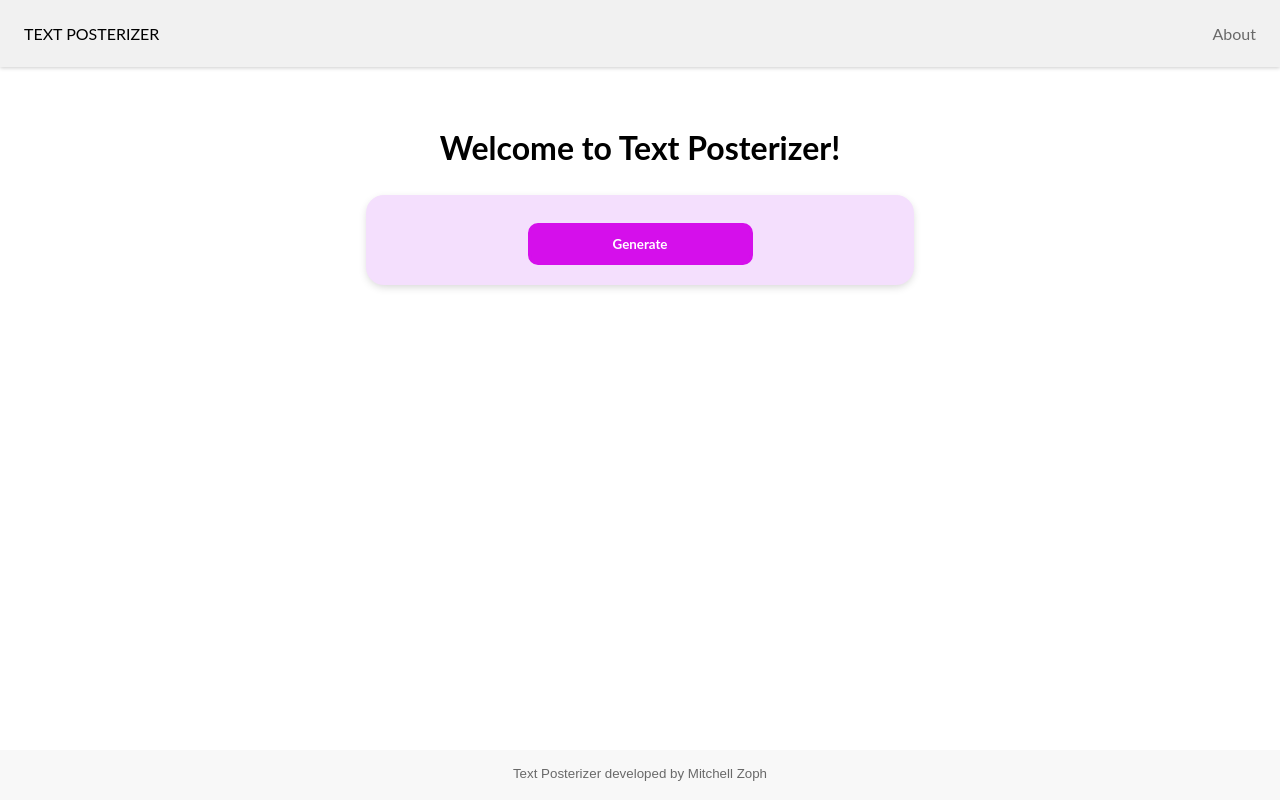
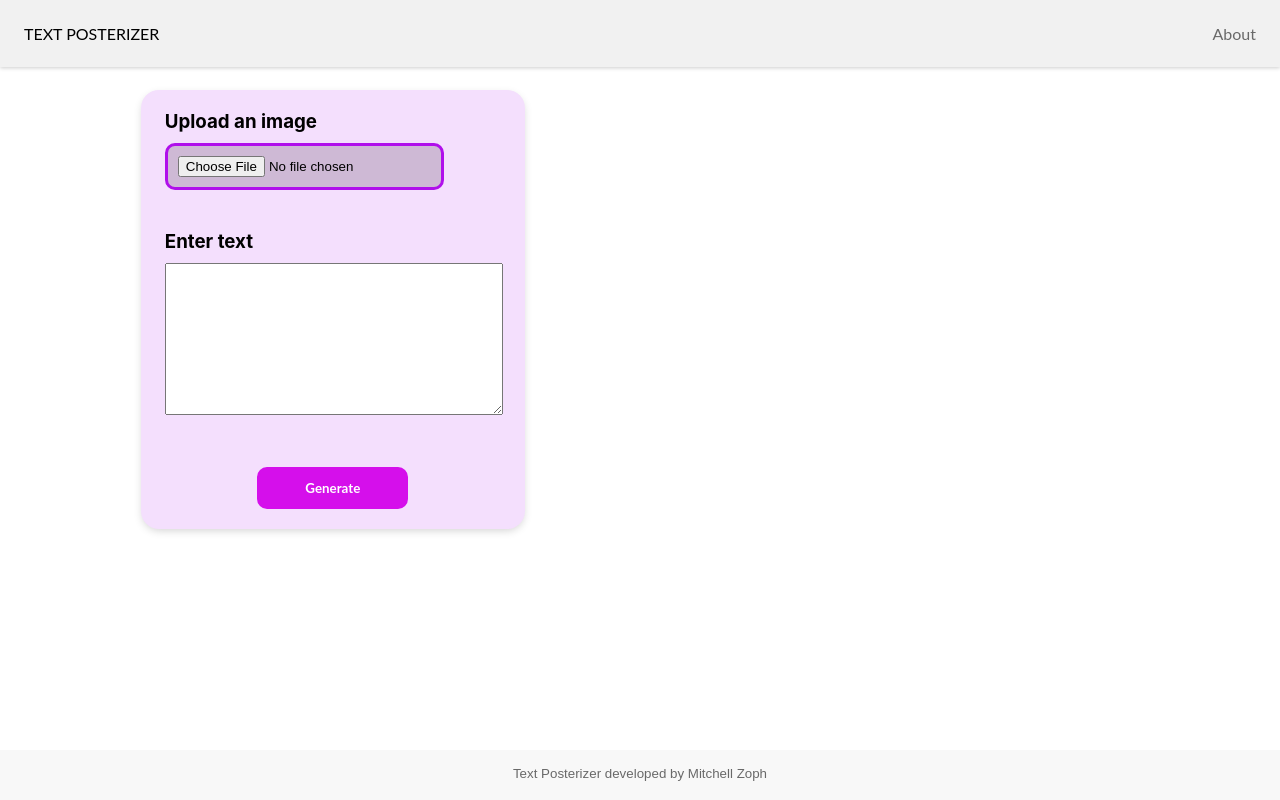
Before and after one commit to MitchellZ/Text-Posterizer, a React (Create React App) app: page / in a window 1280 px wide. Built offline with nearby package versions, Linux system fonts and the light colour scheme.

Commit message:
Add upload form

```diff
--- a/src/App.css
+++ b/src/App.css
@@ -18,6 +18,20 @@ body {
 h1,
 p {
   font-family: Lato;
+}
+
+.grid-container {
+  display: flex;
+  grid-template-columns: auto auto auto;
+}
+
+.grid-item {
+  display: flexbox;
+  min-width: 30%;
+  width: auto;
+  max-width: 45vw;
+  padding: 10px;
+  margin: 0 auto;
 }
 
 .nav {
@@ -78,91 +92,49 @@ p {
   width: 70%;
 }
 
-.answer_key {
-  padding: 10px 24px 28px 24px;
-  text-align: center;
-  display: block;
-  margin-left: auto;
-  margin-right: auto;
-  width: 70%;
-}
-
-@media only screen and (min-width: 598px) {
 .parameters_form {
   display: block;
   padding: 20px 24px 20px 24px;
   border-radius: 18px;
-    margin-left: auto;
+  margin-left: 1vw;
   margin-right: auto;
   margin-bottom: 28px;
-    width: 500px;
+  width: calc(100% - 48px);
+  max-width: 400px;
   background-color: #f4dffd;
   box-shadow: 0px 3px 10px -2px rgba(0, 0, 0, 0.2);
+}
+
+.parameters_form img {
+  width: auto;
+  max-height: 132px;
 }
 
 .parameters_form select {
   padding: 10px;
   width: 45%;
   background-color: white;
-    border: 3px solid #0fb3eb;
+  border: 3px solid #b00feb;
   border-radius: 10px;
 }
 
 .parameters_form input {
   box-sizing: border-box;
   padding: 10px;
-    width: 45%;
-    background-color: white;
-    border: 3px solid #0fb3eb;
+  width: auto;
+  background-color: #ceb9d5;
+  border: 3px solid #b00feb;
   border-radius: 10px;
 }
 
-  .parameters_form input.invalid{
-    border: 3px solid red;
+.parameters_form textarea {
+  width: 100%;
+  height: 150px;
 }
 
-  .input_item{
+.input_item {
   margin-top: 8px;
   margin-bottom: 24px;
-  }
-}
-
-@media only screen and (max-width: 598px) {
-  .parameters_form {
-    display: block;
-    padding: 20px 24px 20px 24px;
-    border-radius: 18px;
-    margin-left: 15px;
-    margin-right: 15px;
-    background-color: #dff5fd;
-    box-shadow: 0px 3px 10px -2px rgba(0, 0, 0, 0.2);
-  }
-
-  .parameters_form select {
-    padding: 10px;
-    width: 65%;
-    background-color: white;
-    border: 3px solid #0fb3eb;
-    border-radius: 10px;
-  }
-
-  .parameters_form input {
-    box-sizing: border-box;
-    padding: 10px;
-    width: 65%;
-    background-color: white;
-    border: 3px solid #0fb3eb;
-    border-radius: 10px;
-  }
-
-  .parameters_form input.invalid{
-    border: 3px solid red;
-  }
-
-  .input_item{
-    margin-top: 8px;
-    margin-bottom: 24px;
-  }
 }
 
 .parameters_form select:hover {
@@ -209,32 +181,63 @@ input {
   scroll-margin-top: 100px;
 }
 
-input:focus{
+input:focus {
   outline: none;
 }
 
-select:focus{
+select:focus {
   outline: none;
 }
 
-#form_error{
-  color: red;
-  font-style: italic;
-  font-weight: normal;
-  font-size: 11pt;
-  margin-top: 8px;
-}
-
-.noResults{
-  margin-left: 15px;
-  margin-right: 15px;
-  text-align: center;
-  line-height: 1.5;
+#small-spacer {
+  height: 10px;
 }
 
 #spacer {
-  height: 70px;
+  height: 40px;
 }
+
+.image-with-text-container {
+  position: relative;
+  display: inline-block;
+  margin: 0 5%;
+}
+
+.image-with-text-container img {
+  /* fit image from inline block */
+  width: 100%;
+  max-width: 60vw;
+  height: auto;
+  max-height: 80vh;
+
+  /* center image */
+  display: block;
+  margin: 0 auto;
+
+  user-select: none;
+}
+
+.overlay-text {
+  position: absolute;
+  top: 0;
+  left: 0;
+  width: calc(100% - 20px);
+  padding: 10px;
+  margin: auto;
+  /* font-family: monospace; */
+  text-align: justify;
+  text-align-last: justify;
+  line-height: auto;
+  font-size: 30.1px;
+  color: white;
+  pointer-events: none; /* To allow clicking through the text */
+  /* List all mix-blend-modes */
+  /* https://developer.mozilla.org/en-US/docs/Web/CSS/mix-blend-mode */
+
+  mix-blend-mode: multiply;
+  background-color: rgba(182, 182, 182, 0.9);
+}
+
 
 footer {
   position: relative;
@@ -252,204 +255,13 @@ footer li {
   padding: 16px;
 }
 
-@media only screen and (min-width: 598px) {
-  .slide {
-    margin-left: 6%;
-    margin-right: 6%;
-    background-color: black;
-  }
-
-  .slides {
-    display: flex;
-    place-items: center;
-    justify-content: center;
-    position: relative;
-    z-index: 1;
-    margin-left: auto;
-    margin-right: auto;
-    margin-bottom: 28px;
-    width: 500px;
-    aspect-ratio: 16/9;
-    background-color: black;
-  }
-
-  #slideText {
-    color: white;
-    font-weight: bold;
-    font-family: Verdana, Geneva, Tahoma, sans-serif;
-    text-align: center;
-  }
-
-  .answerKey {
-    display: flex;
-    place-items: center;
-    justify-content: center;
-    margin: auto;
-    width: 468px;
-  }
-
-  .keyLink {
-    box-sizing: border-box;
-    margin-top: 8px;
-    margin-bottom: 24px;
-    width: 380px;
-    border: 3px solid #0fb3eb;
-    border-radius: 10px;
-  }
-}
-
-@media only screen and (max-width: 598px) {
-  .slide {
-    margin-left: 6%;
-    margin-right: 6%;
-    background-color: black;
-  }
-
-  .slides {
-    display: flex;
-    place-items: center;
-    justify-content: center;
-    position: relative;
-    z-index: 1;
-    margin-left: 15px;
-    margin-right: 15px;
-    margin-bottom: 28px;
-    width: auto;
-    aspect-ratio: 16/9;
-    background-color: black;
-  }
-
-  #slideText {
-    color: white;
-    font-weight: bold;
-    font-family: Verdana, Geneva, Tahoma, sans-serif;
-    text-align: center;
-  }
-
-  .answerKey {
-    display: flex;
-    place-items: center;
-    justify-content: center;
-    margin-left: 15px;
-    margin-right: 15px;
-    width: auto;
-  }
-
-  .keyDisplay {
-    width: 80%;
-  }
-
-  .keyLink {
-    box-sizing: border-box;
-    margin-top: 8px;
-    margin-bottom: 24px;
-    width: 100%;
-    border: 3px solid #0fb3eb;
-    border-radius: 10px;
-  }
-}
-
-#slideText {
-  -webkit-user-select: none; /* Safari */
-  -ms-user-select: none; /* IE 10 and IE 11 */
-  user-select: none; /* Standard syntax */
-}
-
-.slides:fullscreen #slideText {
-  font-size: xxx-large;
-}
-
-.slides:hover #fullscreen {
-  display: block;
-  animation: fadeInAnimation ease 1s;
-}
-
-@keyframes fadeInAnimation {
-  0% {
-    opacity: 0;
-  }
-  100% {
-    opacity: 1;
-  }
-}
-
-.slides #fullscreen {
-  color: white;
-  display: none;
-  position: absolute;
-  z-index: 2;
-  bottom: 4px;
-  right: 12px;
-  justify-content: flex-end;
-  font-size: large;
-  -webkit-user-select: none; /* Safari */
-  -ms-user-select: none; /* IE 10 and IE 11 */
-  user-select: none; /* Standard syntax */
-}
-
-#fullscreen:hover {
-  cursor: pointer;
-}
-
-.slides:fullscreen #fullscreen {
-  display: none;
-}
-
-.keyLink input {
-  padding: 10px;
-  border: none;
-  border-radius: 10px;
-  width: calc(100% - 64px);
-  outline: none;
-}
-
-.keyLink input:hover {
-  cursor: pointer;
-}
-
-#copyButton {
-  background-color: #0fb3eb;
-  width: 42px;
-  height: 36px;
-  float: right;
-  border-radius: 0px 7px 7px 0px;
-  justify-content: center;
-  display: flex;
-  place-items: center;
-}
-
-#copyButton:hover {
-  background-color: #0d8fbb;
-  cursor: pointer;
-}
-
-.material-symbols-outlined {
-  -webkit-user-select: none; /* Safari */
-  -ms-user-select: none; /* IE 10 and IE 11 */
-  user-select: none; /* Standard syntax */
-  color: white;
-}
-
 @media only screen and (max-width: 290px) {
   .nav {
     height: 62px;
     box-shadow: 0 2px 4px 0 rgba(0, 0, 0, 0.2);
   }
+
   .nav li {
     font-size: 8.5pt;
   }
-  .slides:fullscreen #slideText {
-    font-size: xx-large;
 }
-}
-.question{
-  text-align: center;
-}
-
-.correct{
-  color: green;
-}
-
-.incorrect{
-  color: red;
-}
--- a/src/pages/Generator.jsx
+++ b/src/pages/Generator.jsx
@@ -1,68 +1,90 @@
-import * as React from 'react';
+import React, { useState } from 'react';
 import '../App.css';
 
-// Defining the Generator component
 const Generator = () => {
+  const [selectedImage, setSelectedImage] = useState(null);
+  const [text, setText] = useState('');
+  const [generatedImageVisible, setGeneratedImageVisible] = useState(false);
 
-  // Begin HTML Template
+  const handleImageChange = (e) => {
+    const file = e.target.files[0];
+    if (file) {
+      const reader = new FileReader();
+      reader.onload = () => {
+        setSelectedImage(reader.result);
+      };
+      reader.readAsDataURL(file);
+    }
+  };
+
+  const handleGenerate = () => {
+    if (selectedImage && text) {
+      const generatedImage = (
+        <div className="image-with-text-container">
+          <img src={selectedImage} alt="Uploaded" width="300" />
+          <div className="overlay-text">{text}</div>
+        </div>
+      );
+      setGeneratedImageVisible(true);
+    }
+  };
+
   return (
     <div id="container">
-      <link
-        rel="stylesheet"
-        href="https://fonts.googleapis.com/css2?family=Material+Symbols+Outlined:opsz,wght,FILL,GRAD@48,400,0,0"
+      <div className="main_body">
+        <div id="spacer"/>
+        <div id="spacer"/>
+        <div className="grid-container">
+          <div className="grid-item">
+            <section className="parameters_form">
+              <div className="image-upload-container">
+                <h3>Upload an image</h3>
+                <div id="small-spacer" />
+                <input
+                  type="file"
+                  accept="image/*"
+                  onChange={handleImageChange}
+                  className="form-control mb-3"
                 />
-      <div className="main_body">
-        <div className="welcome">
-          <h1>Welcome to Text Posterizer!</h1>
+                {selectedImage && (
+                  <div>
+                    <div id="small-spacer" />
+                    <h4>Preview:</h4>
+                    <div id="small-spacer" />
+                    <img src={selectedImage} alt="Uploaded" width="300" />
                   </div>
-        <section className="parameters_form">
-          <button type="button">
+                )}
+              </div>
+              <div className='text-input-container'>
+                <div id="spacer" />
+                <h3>Enter text</h3>
+                <div id="small-spacer" />
+                <textarea
+                  className="form-input"
+                  value={text}
+                  onChange={(e) => setText(e.target.value)}
+                />
+              </div>
+              <div id="spacer" />
+              <button type="button" onClick={handleGenerate}>
                 Generate
               </button>
             </section>
-        <br />
-        <section
-          className="slides"
-          style={{ display: 'none' }}
-        >
-          <div className="slide" style={{ display: 'none' }}>
-            <p id="slideText">TRIVIA</p>
           </div>
-          <p id="fullscreen">
-            <span className="material-symbols-outlined">
-              fullscreen
-            </span>
-          </p>
-        </section>
-
-        <section className="noResults" style={{ display: 'none' }}>
-          <br />
-          <p style={{ color: 'red' }}>
-            Failed! Not enough questions to fulfill parameters.
-          </p>
-          <p>Please modify your parameters and try again.</p>
-        </section>
-
-        <section className="answerKey">
-          <div className="keyDisplay">
-            <label className="keyLabel" style={{ display: 'none' }}>
-              Answer Key
-            </label>
-            <br />
-            <div className="keyLink" style={{ display: 'none' }}>
-              <input
-                id="linkText"
-                type="text"
-                readOnly
-              />{' '}
-              <div id="copyButton">
-                <span className="material-symbols-outlined">content_copy</span>
+          <div className="grid-item">
+            {generatedImageVisible && (
+              <div>
+                <div id="small-spacer" />
+                <div className="image-with-text-container">
+                  <img src={selectedImage} alt="Uploaded" width="300" />
+                  <div className="overlay-text">{text}</div>
                 </div>
               </div>
+            )}
           </div>
-        </section>
-
-        <div id="spacer"></div>
+        </div>
+        <div id="spacer" />
+        <div id="spacer" />
       </div>
     </div>
   );
```
Lines whose indentation alone changed are shown as unchanged.
